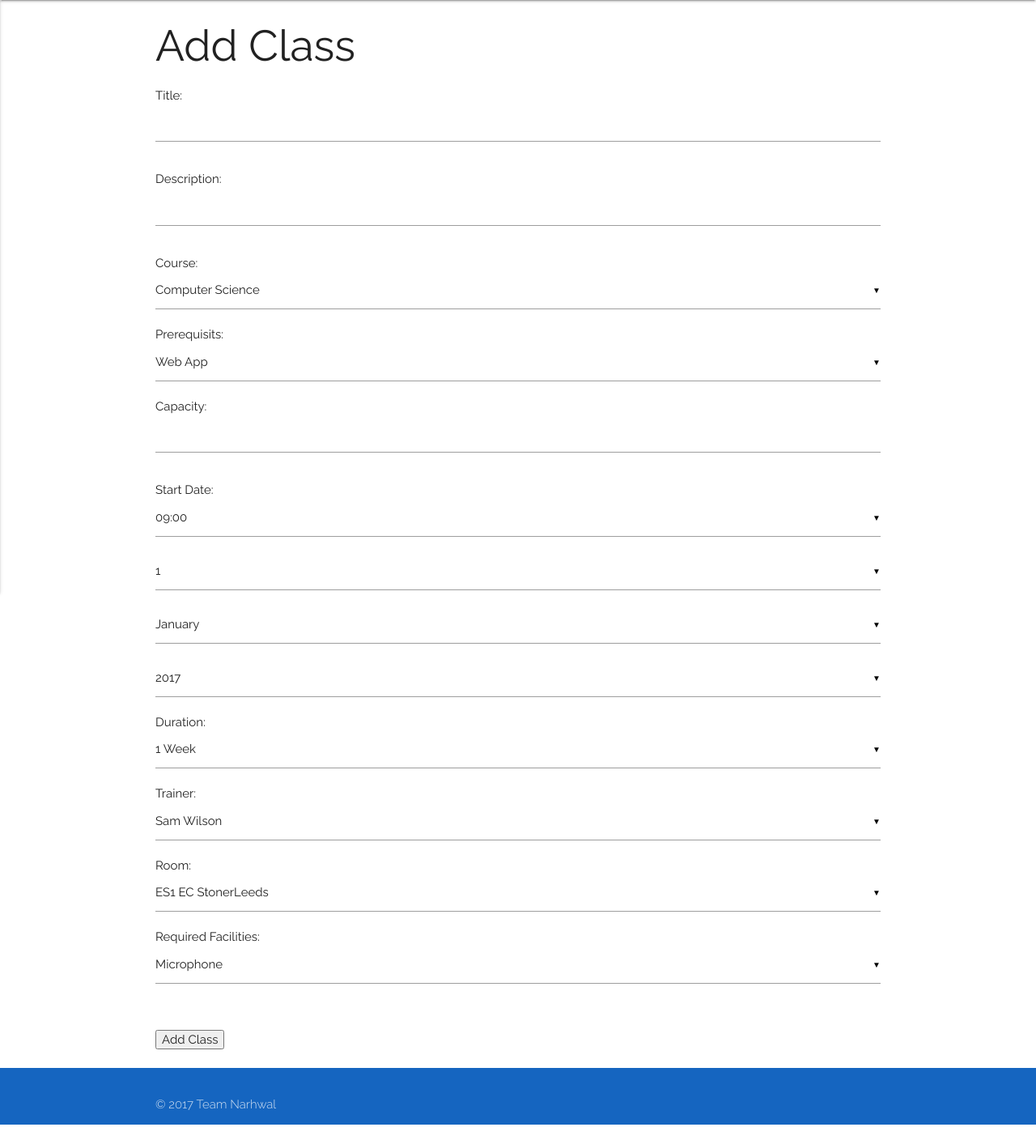
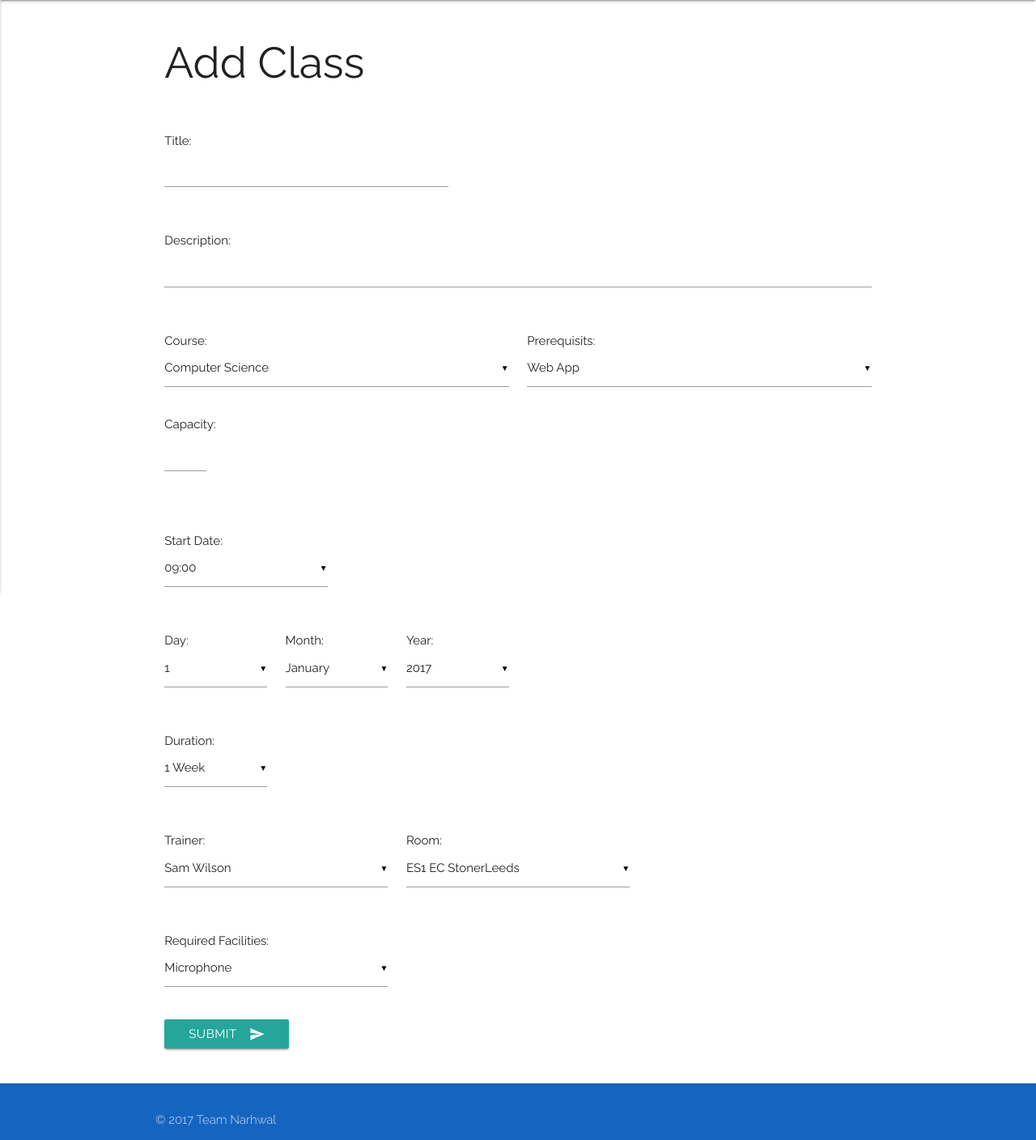
Before and after one commit to DutchGH/ProjectNarwhal, a Flask app: page /addclass in a window 1280 px wide. Shown: the part 128-1536 px from the top of the page at 81% size. Run offline with Flask 2, Linux system fonts and the light colour scheme; a user stored in the database is signed in; data comes from the database, SQL or seed files in the repository; some libraries are stand-ins or nearby versions.

Commit message:
fixed layout of form

```diff
--- a/Server/app/static/css/style.css
+++ b/Server/app/static/css/style.css
@@ -1,8 +1,6 @@
-html
-{
+html {
     font-family: 'Raleway', sans-serif;
 }
-
 
 .Site {
     display: flex;
@@ -14,7 +12,15 @@ html
     flex: 1 0 auto;
 }
 
-  .brand-logo
-  {
+.brand-logo {
     font-weight: 200 !important;
 }
+
+.toast {
+    background-color: #333;
+    /* Black background color */
+    color: #fff;
+    top: 5px;
+    /* White text color */
+    float: left !important;
+}
--- a/Server/app/templates/newClass.html
+++ b/Server/app/templates/newClass.html
@@ -1,47 +1,128 @@
 {% extends "base.html" %} {% block content %}
 <div class="container">
+    <div class="row">
+        <div class="col s12">
             {% for message in get_flashed_messages() %}
-    <div>
+            <div class = "toast">
             {{ message }}
             </div>
             {% endfor %}
+        </div>
+    </div>
 
-
+    <div class="row">
+        <div class="col s12">
+            <div class="col s12">
                 <h2>Add Class</h2>
+            </div>
+        </div>
+    </div>
     <form action="" method="post" name="login">
         {{ form.hidden_tag() }}
-        <p class="input-field">
+        <div class="row">
+            <div class="col s12">
+                <div class="col s5">
+                    <p>
                         Title: {{ form.title }}
                     </p>
+                </div>
+            </div>
+        </div>
+        <div class="row">
+            <div class="col s12">
+                <div class="col s12">
                     <p>
                         Description: {{ form.description }}
                     </p>
+                </div>
+            </div>
+        </div>
+        <div class="row">
+            <div class="col s12">
+                <div class="col s6">
                     <p>
                         Course: {{ form.course }}
                     </p>
+                </div>
+                <div class="col s6">
                     <p>
                         Prerequisits: {{ form.preReqs }}
                     </p>
+                </div>
+                <div class="row">
+                    <div class="col s12">
+                        <div class="col s1">
                             <p>
                                 Capacity: {{ form.capacity }}
                             </p>
+                        </div>
+                    </div>
+                </div>
+            </div>
+        </div>
+        <div class="row">
+            <div class="col s12">
+                <div class="col s3">
+                    <p>Start Date:{{ form.dateHour }}</p>
+                </div>
+            </div>
+        </div>
+        <div class="row">
+            <div class="col s12">
+                <div class="col s2">
                     <p>
-            Start Date: {{ form.dateHour }}{{ form.dateDay }}{{ form.dateMonth }}{{ form.dateYear }}
-        </p>
+                        Day:{{ form.dateDay }}</p>
+                </div>
+                <div class="col s2">
+                    <p>Month:{{ form.dateMonth }}</p>
+                </div>
+                <div class="col s2">
+                    <p>Year:{{ form.dateYear }}</p>
+                </div>
+            </div>
+        </div>
+
+        <div class="row">
+            <div class="col s12">
+                <div class="col s2">
                     <p>
                         Duration: {{ form.duration }}
                     </p>
+                </div>
+            </div>
+        </div>
+        <div class="row">
+            <div class="col s12">
+                <div class="col s4">
                     <p>
                         Trainer: {{ form.trainer }}
                     </p>
+                </div>
+                <div class="col s4">
                     <p>
                         Room: {{ form.room }}
                     </p>
+                </div>
+            </div>
+        </div>
+        <div class="row">
+            <div class="col s12">
+                <div class="col s4">
                     <p>
                         Required Facilities: {{ form.reqFac }}
                     </p>
-        <br>
-        <p><input type="submit" value="Add Class"></p>
+                </div>
+            </div>
+        </div>
+        <div class="row">
+            <div class="col s12">
+                <div class="col s12">
+                    <button class="btn waves-effect waves-light" input type="submit" value="Add Class">Submit
+   <i class="material-icons right">send</i>
+ </button>
+                </div>
+            </div>
+        </div>
     </form>
     <br>
 </div>
```
Lines whose indentation alone changed are shown as unchanged.
